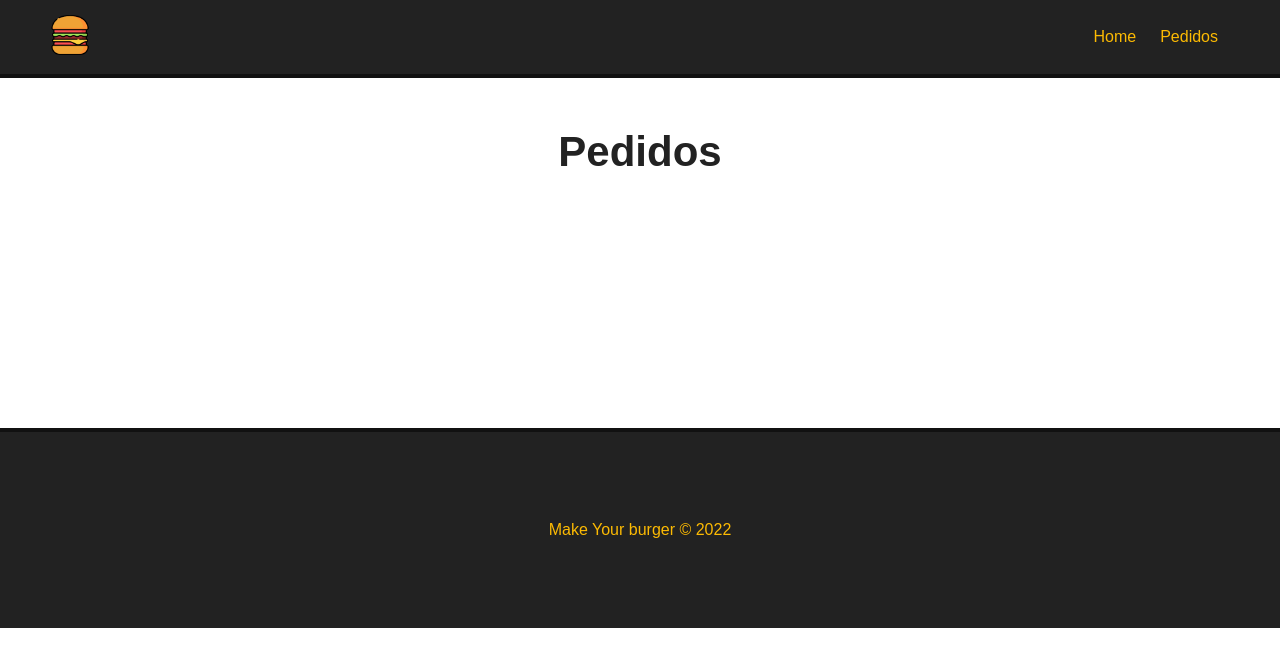
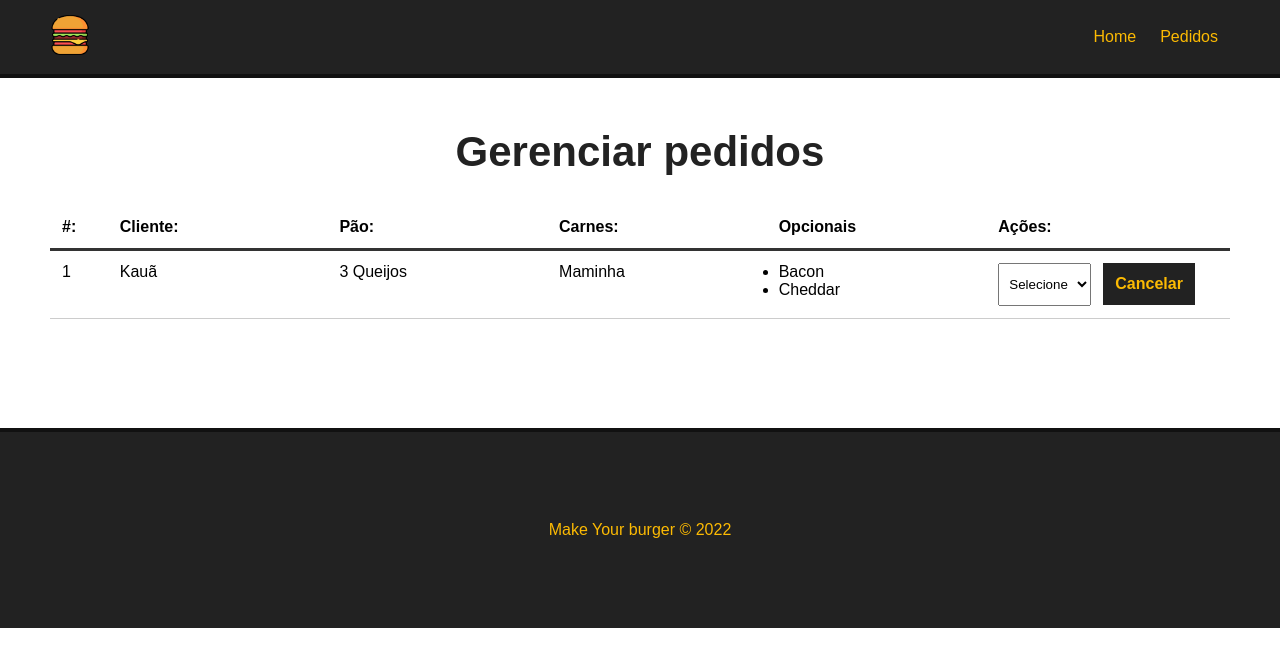
Before and after one commit to Borgarelli/Make-Your-Burger, a Vue app: page /pedidos in a window 1280 px wide. Shown: the top 666 px of the page. Built offline with nearby package versions, Linux system fonts and the light colour scheme.

Commit message:
add Dashboard

```diff
--- /dev/null
+++ b/src/components/Dashboard.vue
@@ -0,0 +1,104 @@
+<template>
+    <div id="burger-table">
+        <div>
+            <div id="table-head">
+                <div class="order-id">#:</div>
+                <div>Cliente: </div>
+                <div>Pão: </div>
+                <div>Carnes: </div>
+                <div>Opcionais</div>
+                <div>Ações: </div>
+            </div>
+        </div>
+        <div id="table-rows">
+            <div class="burger-table-row">
+                <div class="order-number">1</div>
+                <div>Kauã</div>
+                <div>3 Queijos</div>
+                <div>Maminha</div>
+                <div>
+                    <ul>
+                        <li>Bacon</li>
+                        <li>Cheddar</li>
+                    </ul>
+                </div>
+                <div>
+                    <select name status="" class="status">
+                        <option value="">Selecione</option>
+                    </select>
+                    <button class ="delete-btn">Cancelar</button>
+                </div>
+            </div>
+        </div>
+    </div>
+</template>
+
+<script>
+    export default {
+        name: 'Dashboard',
+        data(){
+            return {
+
+            }
+        }
+    }
+</script>
+
+<style scoped>
+    #burger-table{
+        max-width: 1200px;
+        margin: 0 auto;
+    }
+
+    #table-head,
+    #table-rows,
+    .burger-table-row {
+        display: flex;
+        flex-wrap: wrap;
+    }
+
+    #table-head {
+        font-weight: bold;
+        padding: 12px;
+        border-bottom: 3px solid #333;
+    }
+
+    #table-head div{
+        width: 19%;
+    }
+    .burger-table-row div {
+        width: 19%
+    }
+
+    .burger-table-row {
+        width: 100%;
+        padding: 12px;
+        border-bottom: 1px solid #ccc;
+    }
+
+    #table-head .order-id,
+    .burger-table-row .order-number{
+        width: 5%;
+    }
+    select {
+        padding: 12px 6px;
+        margin-right: 12px;
+    }
+
+    .delete-btn{
+        background-color: #222;
+        color: #FCBA03;
+        font-weight: bold;
+        border: 2px solid #222;
+        padding: 10px;
+        font-size: 16px;
+        margin: 0 auto;
+        cursor: pointer;
+        transition: .5s;
+    }
+
+    .delete-btn:hover {
+        background-color: transparent;
+        color: #222;
+    }
+</style>
--- a/src/views/PedidosView.vue
+++ b/src/views/PedidosView.vue
@@ -1,12 +1,17 @@
 <template>
   <div class="main-container">
-    <h1>Pedidos</h1>
+    <h1>Gerenciar pedidos</h1>
+    <Dashboard />
   </div>
 </template>
 
 <script>
+import Dashboard from '../components/Dashboard.vue';
   export default {
     name:'Pedidos',
+    components:{
+      Dashboard
+    },
     data(){
       return {
 
```
